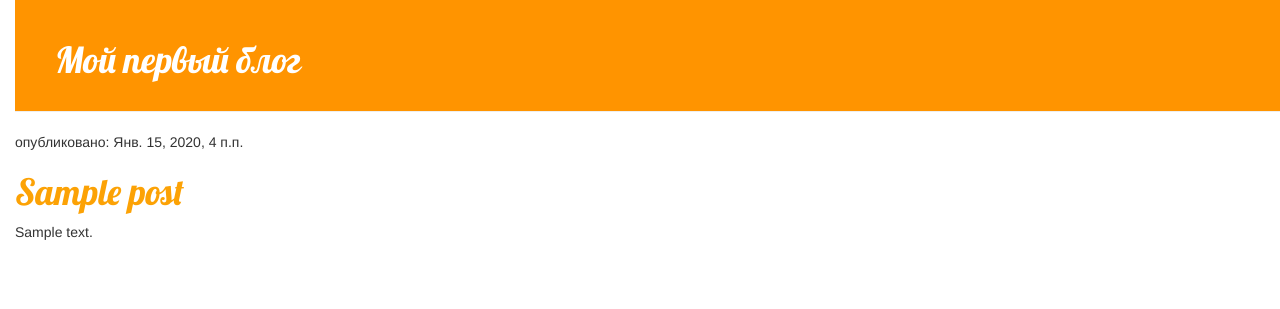
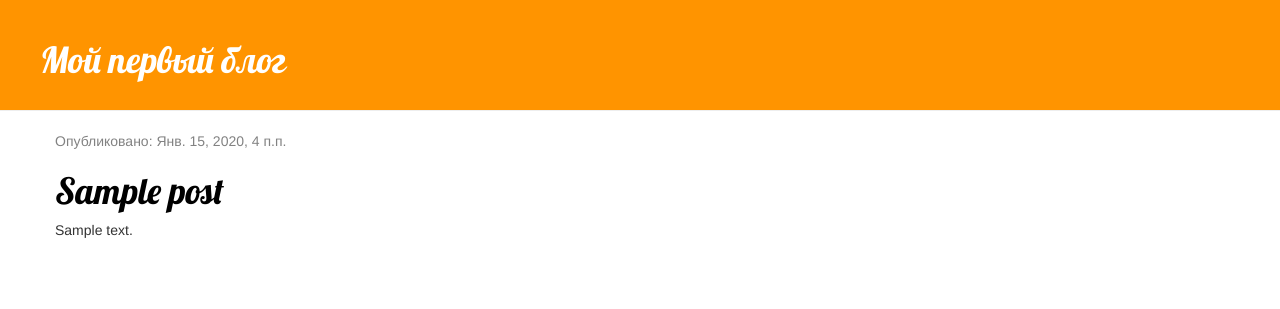
Before and after one commit to romio/my-first-blog, a Django app: page / in a window 1280 px wide. Shown: the top 309 px of the page. Run offline with Django 3.2, Linux system fonts and the light colour scheme; tables that the repository leaves empty hold one stand-in row (values such as "Sample post"); some libraries are stand-ins or nearby versions.

Commit message:
Правка стилей и шаблона

```diff
--- a/blog/static/css/blog.css
+++ b/blog/static/css/blog.css
@@ -1,12 +1,3 @@
-h1 a {
-    color      : #fca205;
-    font-family: 'Lobster';
-}
-
-body {
-    padding-left: 15px;
-}
-
 .page-header {
     background-color: #ff9400;
     margin-top      : 0;
@@ -25,3 +16,41 @@ body {
 .content {
     margin-left: 40px;
 }
+
+h1,
+h2,
+h3,
+h4 {
+    font-family: 'Lobster', cursive;
+}
+
+.date {
+    color: #828282;
+}
+
+.save {
+    float: right;
+}
+
+.post-form textarea,
+.post-form input {
+    width: 100%;
+}
+
+.top-menu,
+.top-menu:hover,
+.top-menu:visited {
+    color       : #ffffff;
+    float       : right;
+    font-size   : 26px;
+    margin-right: 20px;
+}
+
+.post {
+    margin-bottom: 70px;
+}
+
+.post h1 a,
+.post h1 a:visited {
+    color: #000000;
+}
--- a/blog/templates/blog/post_list.html
+++ b/blog/templates/blog/post_list.html
@@ -18,13 +18,21 @@
         <h1><a href="/">Мой первый блог</a></h1>
     </div>
 
-    {% for post in posts %}
-    <div class="post">
-        <p>опубликовано: {{ post.published_date }}</p>
-        <h1><a href="">{{ post.title }}</a></h1>
-        <p>{{ post.text|linebreaksbr }}</p>
+    <div class="content container">
+        <div class="row">
+            <div class="col-md-8">
+                {% for post in posts %}
+                <div class="post">
+                    <div class="date">
+                        <p>Опубликовано: {{ post.published_date }}</p>
+                    </div>
+                    <h1><a href="">{{ post.title }}</a></h1>
+                    <p>{{ post.text|linebreaksbr }}</p>
+                </div>
+                {% endfor %}
+            </div>
+        </div>
     </div>
-    {% endfor %}
 
 </body>
 
```
